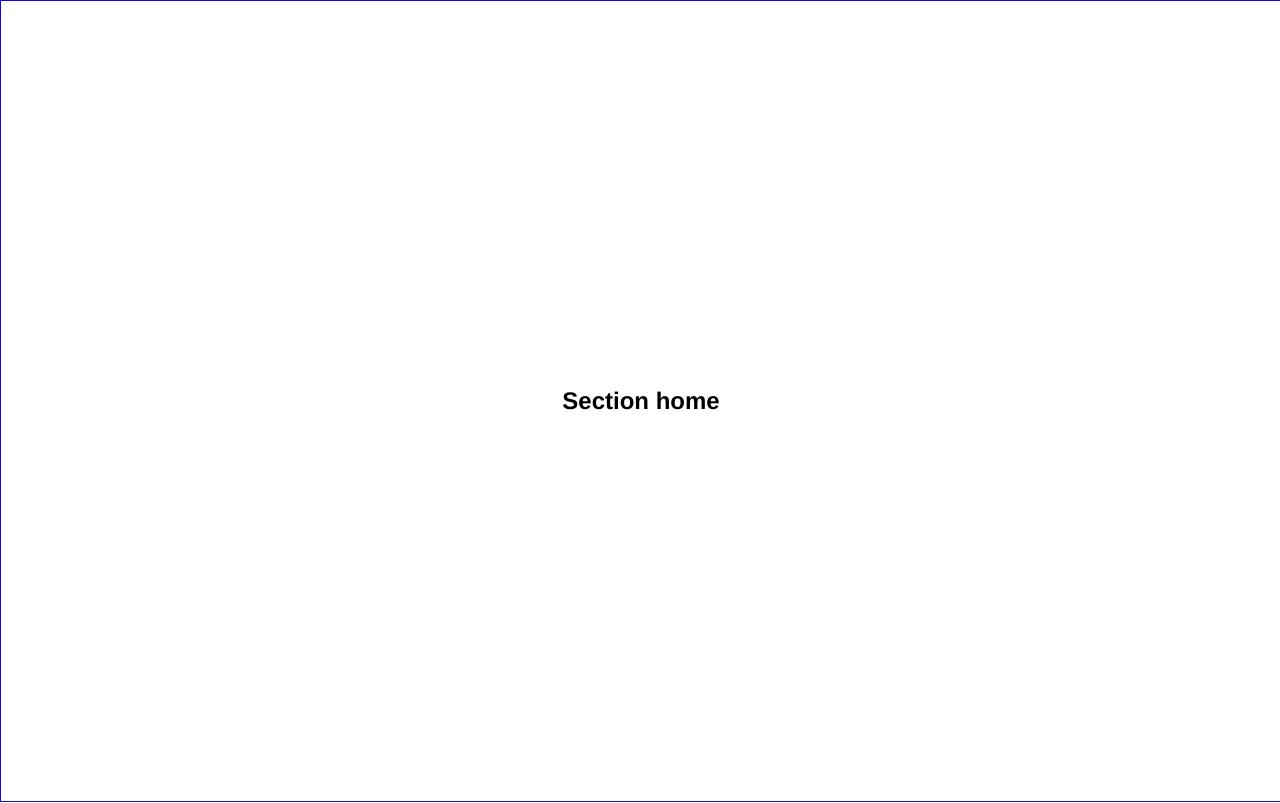
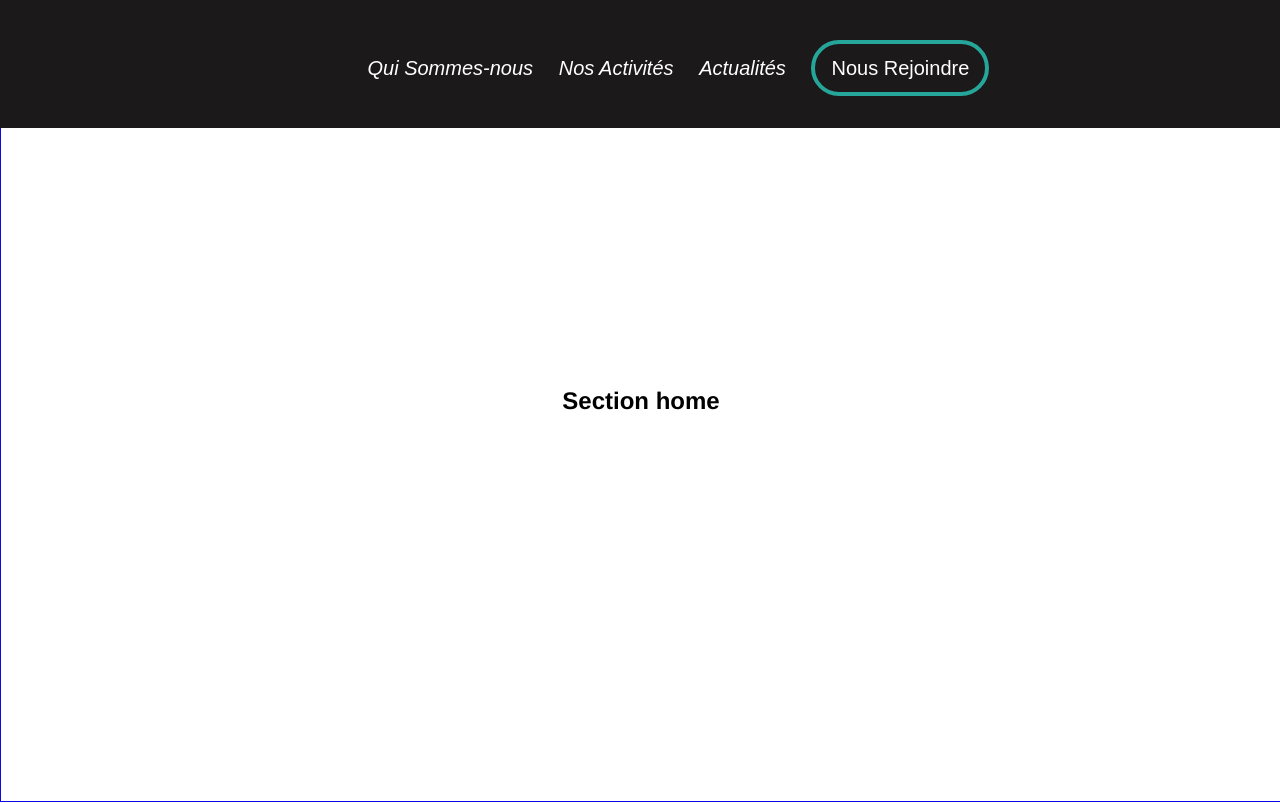
Before and after one commit to Toukoms/club-multi, a plain HTML site: page index.html in a window 1280 px wide. Shown: the top 803 px of the page. Drawn offline with Linux system fonts and the light colour scheme.

Commit message:
feat #1: add header and navbar

```diff
--- a/assets/css/styles.css
+++ b/assets/css/styles.css
@@ -4,10 +4,67 @@
   font-family: "Rooto", "Helvetica";
 }
 
+:root {
+  --primary-color: #1B1919;
+  --secondary-color: #26a69a;
+  --primary-text-color: #fff;
+}
+
 body {
   width: 100vw;
   height: auto;
 }
+
+a {
+  color: var(--primary-text-color);
+  text-decoration: none;
+}
+
+header {
+  position: fixed;
+  top: 0;
+  left: 0;
+  width: 100vw;
+  display: flex;
+  flex-direction: row;
+  justify-content: center;
+  align-items: center;
+  padding: 2.5rem 3vw;
+  padding-bottom: 2rem;
+  background-color: var(--primary-color);
+}
+
+header nav {
+  display: flex;
+  flex-direction: row;
+  align-items: center;
+  gap: 2vw;
+}
+
+header nav a, header nav button {
+  font-family: "Poppins", sans-serif;
+  color: var(--primary-text-color);
+  font-size: 1.25rem;
+  font-weight: 500;
+  line-height: 1.5rem;
+  text-align: left;
+}
+
+header nav a {
+  position: relative;
+  font-style: italic;
+  font-weight: 400;
+}
+
+header nav button {
+  background-color: transparent;
+  border: 4px solid var(--secondary-color);
+  border-radius: 68px;
+  padding: 0.75rem 1rem;
+  cursor: pointer;
+  transition: all 0.3s ease-in;
+}
+
 main section,
 footer {
   margin: 0vh 0vh 5vh 0vh;
--- a/index.html
+++ b/index.html
@@ -8,7 +8,12 @@
   </head>
   <body>
     <header>
-      <nav></nav>
+      <nav>
+        <a href="#" class="active">Qui Sommes-nous</a>
+        <a href="#">Nos Activités</a>
+        <a href="#">Actualités</a>
+        <button>Nous Rejoindre</button>
+      </nav>
     </header>
     <main>
       <section class="section_home">
```
